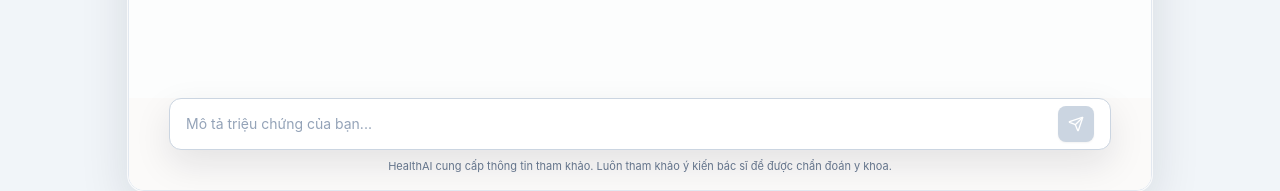
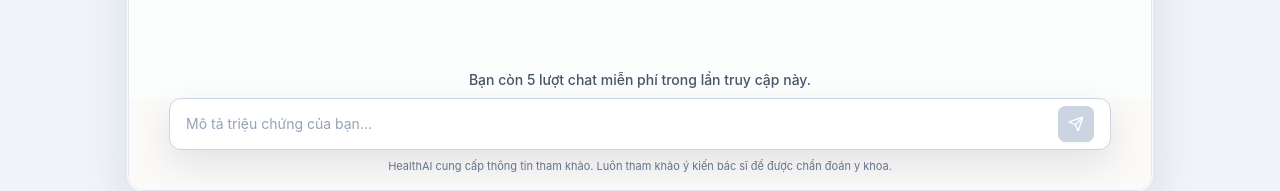
Before and after one commit to 2k3hocviec/AI-suggests-illnesses, a Next.js app in the folder frontend/: page / in a window 1280 px wide. Shown: the part 597-788 px from the top of the page. Built offline with nearby package versions, Linux system fonts and the light colour scheme; no server answers.

Commit message:
feat: thêm tính năng giới hạn lần chat nếu không đăng nhập

```diff
--- a/frontend/src/components/GuestChat.tsx
+++ b/frontend/src/components/GuestChat.tsx
@@ -6,14 +6,22 @@ import { useState } from "react";
 import { ChatMessage, sendGuestChatMessage } from "@/lib/chat-api";
 import { ConsultationChat } from "./dashboard/ConsultationChat";
 
+const MAX_GUEST_REQUESTS = 5;
+
 export function GuestChat() {
   const [messages, setMessages] = useState<ChatMessage[]>([]);
   const [error, setError] = useState<string | null>(null);
   const [isSending, setIsSending] = useState(false);
+  const [requestCount, setRequestCount] = useState(0);
 
   async function handleSend(content: string) {
+    if (requestCount >= MAX_GUEST_REQUESTS) {
+      return;
+    }
+
     setError(null);
     setIsSending(true);
+    setRequestCount((current) => current + 1);
 
     const optimisticMessageId = -Date.now();
     const optimisticMessage: ChatMessage = {
@@ -108,7 +116,13 @@ export function GuestChat() {
             <ConsultationChat
               messages={messages}
               error={error}
+              notice={
+                requestCount >= MAX_GUEST_REQUESTS
+                  ? "Bạn đã sử dụng 5 lượt chat miễn phí. Hãy đăng nhập để tiếp tục hoặc tải lại trang để bắt đầu lại."
+                  : `Bạn còn ${MAX_GUEST_REQUESTS - requestCount} lượt chat miễn phí trong lần truy cập này.`
+              }
               isSending={isSending}
+              disabled={requestCount >= MAX_GUEST_REQUESTS}
               onSend={handleSend}
             />
             </div>
--- a/frontend/src/components/dashboard/ConsultationChat.tsx
+++ b/frontend/src/components/dashboard/ConsultationChat.tsx
@@ -16,16 +16,20 @@ const welcomeMessage: ThreadMessage = {
 interface ConsultationChatProps {
   messages: ChatMessage[];
   error?: string | null;
+  notice?: string | null;
   isSending?: boolean;
   isLoadingMessages?: boolean;
+  disabled?: boolean;
   onSend: (message: string) => Promise<void> | void;
 }
 
 export function ConsultationChat({
   messages,
   error,
+  notice,
   isSending = false,
   isLoadingMessages = false,
+  disabled = false,
   onSend,
 }: ConsultationChatProps) {
   const threadMessages = useMemo<ThreadMessage[]>(
@@ -53,7 +57,15 @@ export function ConsultationChat({
           {error}
         </p>
       ) : null}
-      <ChatComposer onSend={onSend} disabled={isSending || isLoadingMessages} />
+      {notice ? (
+        <p className="mx-auto w-full max-w-5xl px-4 pb-2 text-center text-sm font-medium text-slate-600 lg:px-10">
+          {notice}
+        </p>
+      ) : null}
+      <ChatComposer
+        onSend={onSend}
+        disabled={disabled || isSending || isLoadingMessages}
+      />
     </>
   );
 }
```
Lines whose indentation alone changed are shown as unchanged.
